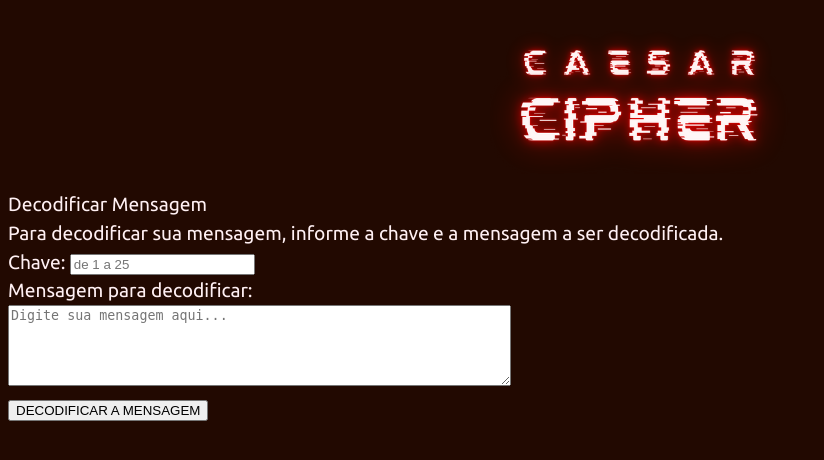
After one commit to Josue0180/Caesar-Cipher, a Flask app: page /decode in a window 1280 px wide. The commit adds this page. Shown: the top 460 px of the page, without its empty margins (0-824 px from the left). Run offline with Flask 3, Linux system fonts and the light colour scheme.

Commit message:
11/06/24

```diff
--- a/app/__init__.py
+++ b/app/__init__.py
@@ -1,5 +1,6 @@
 from flask import Flask, render_template, request, flash
 from app.encode import encode_message
+from app.decode import decode_message
 
 def create_app():
     #Create and configure the app
@@ -32,4 +33,26 @@ def create_app():
 
         return render_template('encode.html',name=name)
 
+    @app.route('/decode', methods=('GET', 'POST'))
+    def decode(name='Decode'):
+        if request.method == 'POST':
+            try:
+                cipher_key = int(request.form['cipher_key'])
+            except:
+                cipher_key = 0
+
+            message = request.form['message']
+
+            if cipher_key == 0:
+                flash("A chave deve ser um número!")
+            elif not cipher_key:
+                flash('A chave é obrigatória...')
+            elif not message :
+                flash('A mensagem é necessária...')
+            else:
+                decoded_message = decode_message(message, int(cipher_key))
+                flash(decoded_message)
+
+        return render_template('decode.html',name=name)
+
     return app
--- /dev/null
+++ b/app/templates/decode.html
@@ -0,0 +1,44 @@
+{% extends 'base.html' %}
+
+{% block content %}
+    <div class="cipher-encode-decode-container">
+        <div class="cipher-title">
+            Decodificar Mensagem
+        </div>
+
+        <div class="cipher-description">
+            Para decodificar sua mensagem, informe a chave e a mensagem a ser decodificada.
+        </div>
+
+        <div class="cipher-content">
+            <form method="post">
+                <label for="Chave">
+                    Chave:
+                </label>
+                <input
+                    type="text"
+                    name="cipher_key"
+                    id="cipher_key"
+                    placeholder="de 1 a 25"
+                >
+                <br />
+                <label for="message">
+                    Mensagem para decodificar:
+                </label>
+                <br />
+                <textarea
+                    name="message"
+                    id="message"
+                    cols="60"
+                    rows="5"
+                    placeholder="Digite sua mensagem aqui..."
+                ></textarea>
+                <br />
+
+                <button type="submit">
+                    DECODIFICAR A MENSAGEM
+                </button>
+            </form>
+        </div>
+    </div>
+{% endblock %}
--- a/app/templates/index.html
+++ b/app/templates/index.html
@@ -14,6 +14,10 @@
             </div>
         </a>
 
-        <a href="/decode"></a>
+        <a href="/decode">
+            <div class="cipher-container-item">
+                <img class="cipher-image" src="{{ url_for('static', filename='images/unlock.png') }}">
+            </div>
+        </a>
     </div>
 {% endblock %}
```
Also changed, not shown: app/decode/__init__.py (added, +26 -0 lines).
